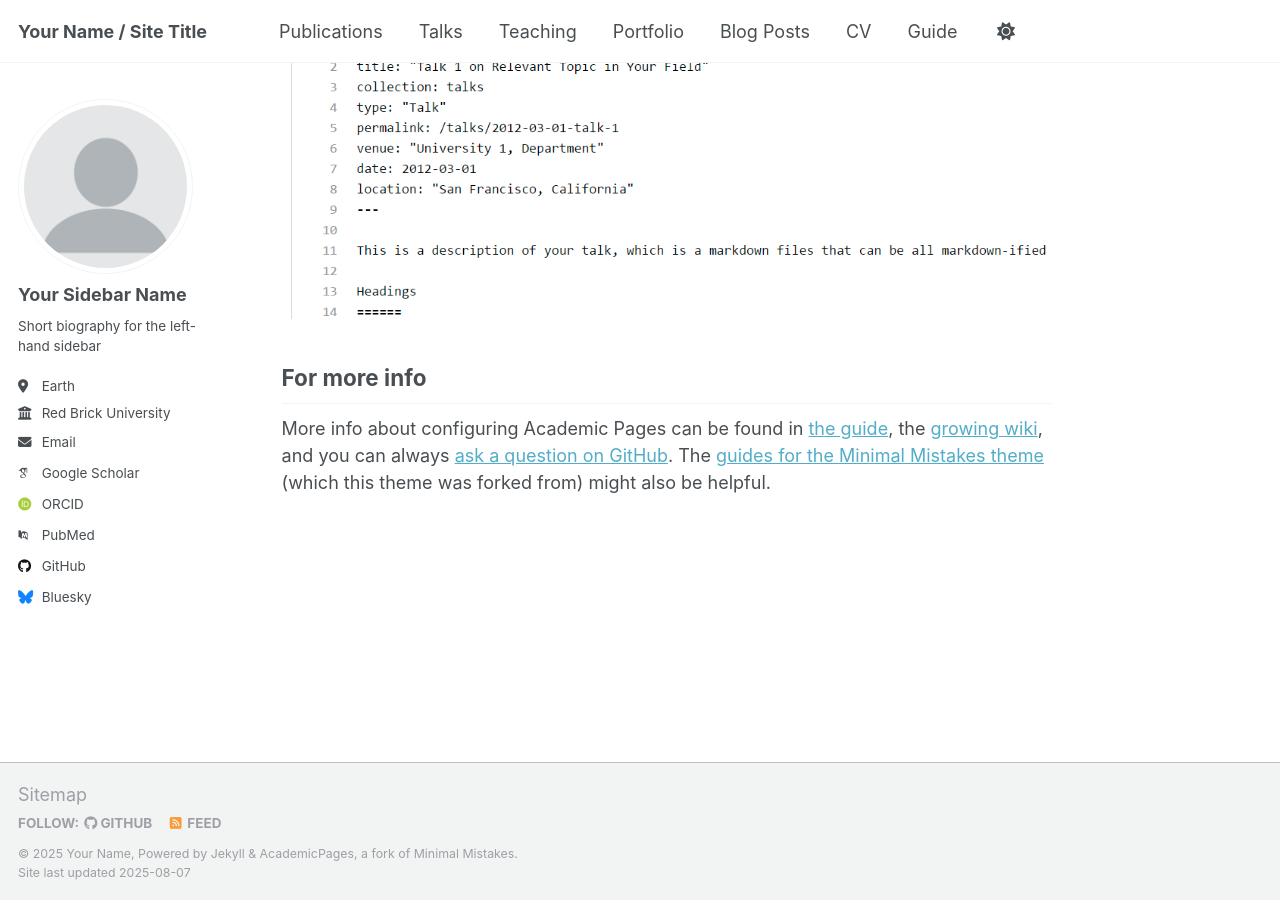
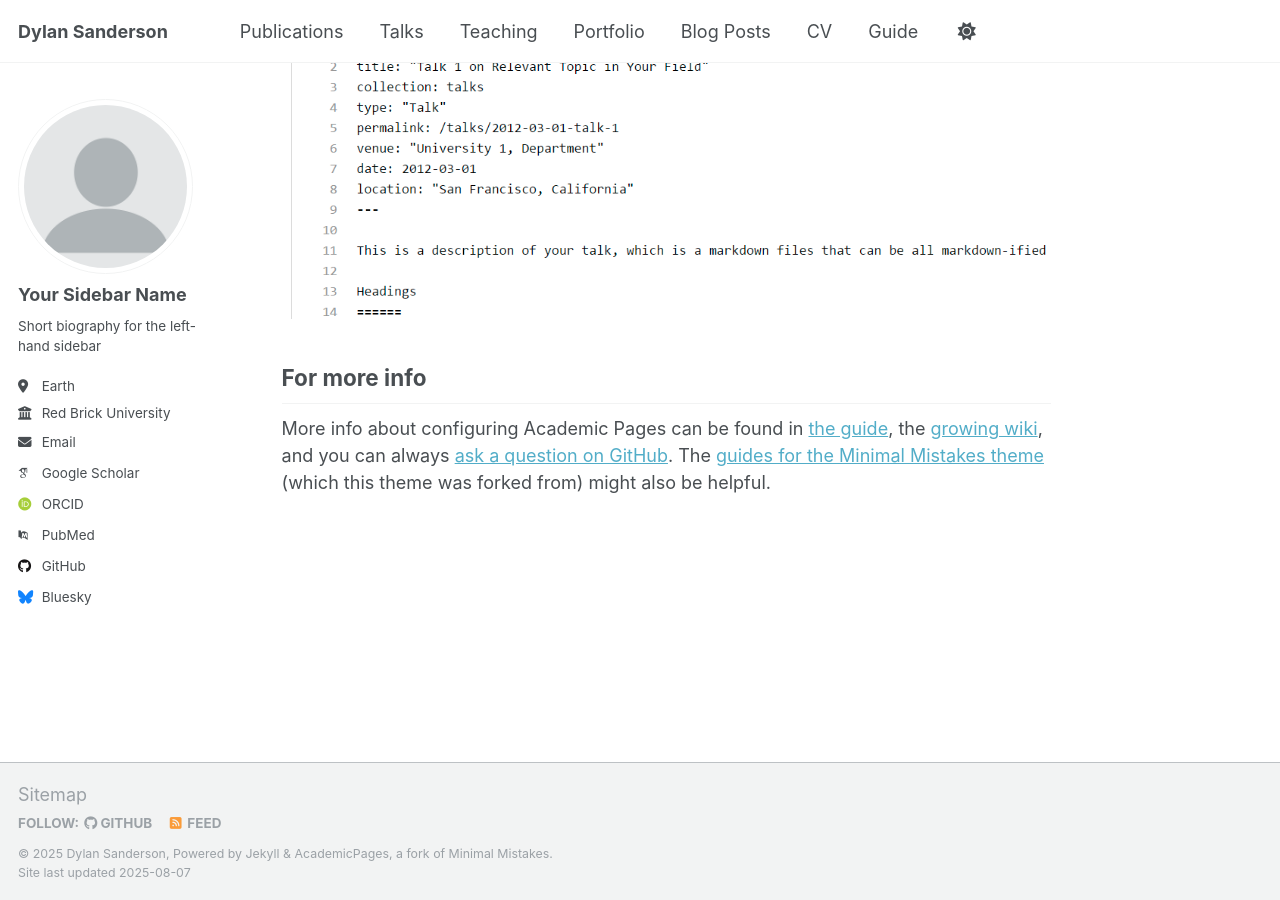
Before and after one commit to 22dylan/22dylan.github.io, a Jekyll site: the page built from _pages/about.md, in a window 1280 px wide and 900 px high, scrolled down 2880 px. Built offline with Jekyll 4.4.1, drawn with Linux system fonts in a browser that asks for light colours; some web fonts are replaced; a script that is not in the unit is left out.

Commit message:
updating config

```diff
--- a/_config.yml
+++ b/_config.yml
@@ -9,13 +9,13 @@
 # Basic Site Settings
 locale                   : "en-US"
 site_theme               : "default"
-title                    : "Your Name / Site Title"
+title                    : "Dylan Sanderson"
 title_separator          : "-"
-name                     : &name "Your Name"
+name                     : &name "Dylan Sanderson"
 description              : &description "personal description"
-url                      : https://academicpages.github.io # the base hostname & protocol for your site e.g. "https://[your GitHub username].github.io" or if you already have some other page hosted on Github then use "https://[your GitHub username].github.io/[Your Repo Name]"
+url                      : https://22dylan.github.io # the base hostname & protocol for your site e.g. "https://[your GitHub username].github.io" or if you already have some other page hosted on Github then use "https://[your GitHub username].github.io/[Your Repo Name]"
 baseurl                  : "" # the subpath of your site, e.g. "/blog"
-repository               : "academicpages/academicpages.github.io"
+repository               : "22dylan/22dylan.github.io"
 
 # Site Author - The following control what appear as part of the author content on the side bar.
 #               If a field is blank the icon and link will not appear, otherwise it will be shown.
```
